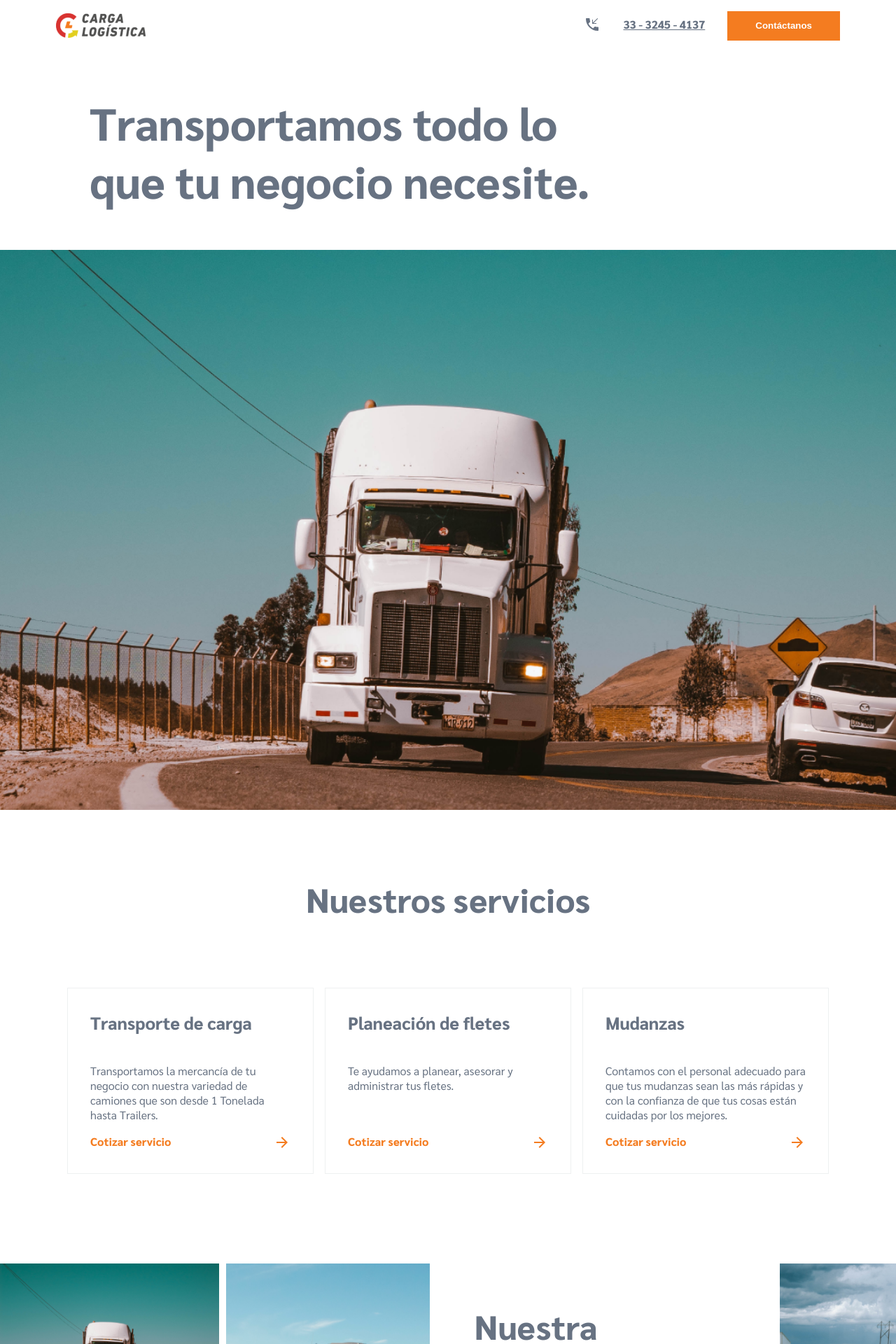
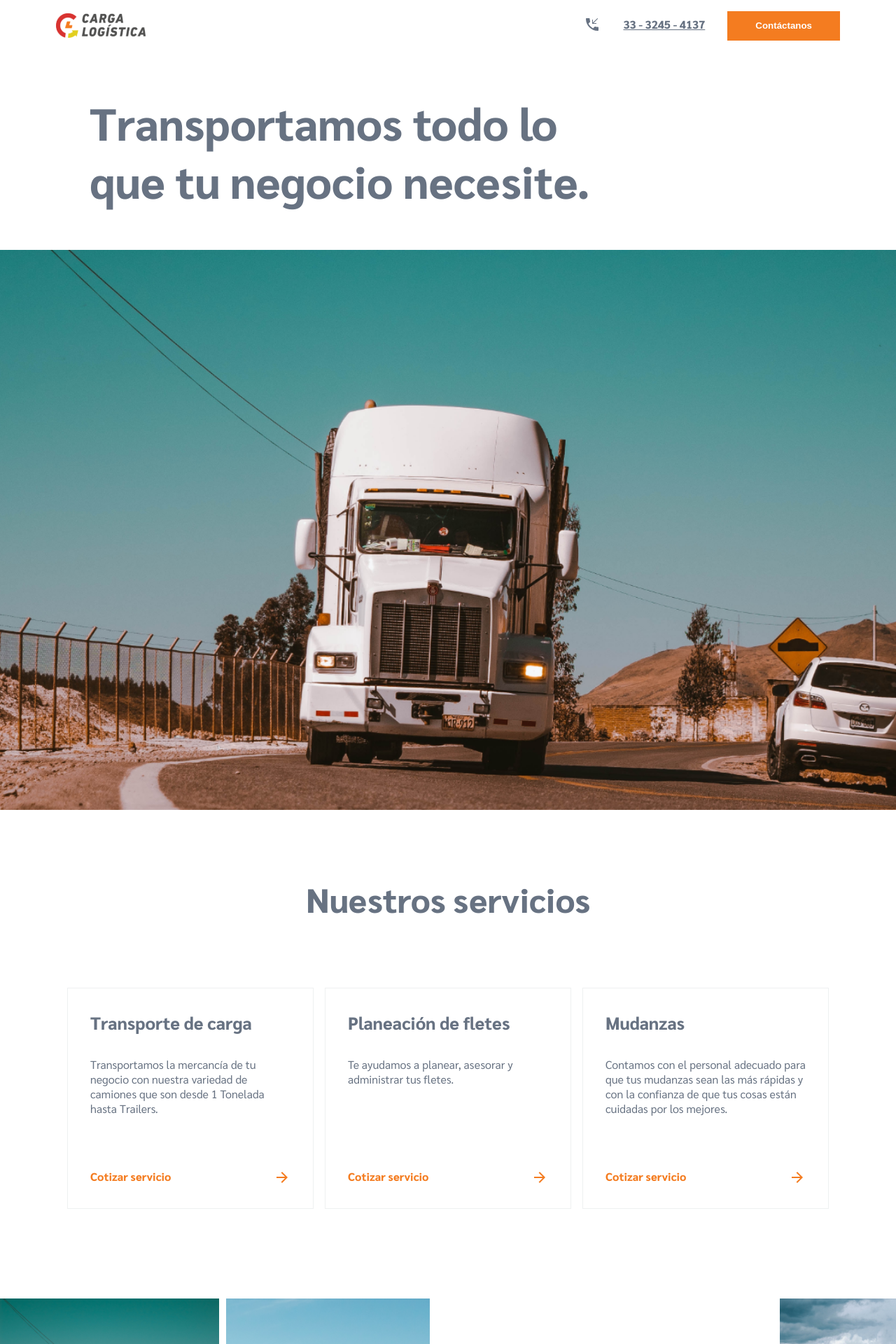
Before and after one commit to MontoyaAndres/carga-logistica, a Next.js app: page / in a window 1280 px wide. Shown: the top 1920 px of the page at 70% size. Built offline with nearby package versions, Linux system fonts and the light colour scheme.

Commit message:
card higher

```diff
--- a/components/Services.tsx
+++ b/components/Services.tsx
@@ -33,9 +33,9 @@ const Wrapper = styled.div`
 
 const Card = styled.div`
   border: solid #eef0f1 1px;
-  height: 200px;
+  height: 250px;
   display: grid;
-  grid-template-rows: 1fr 2fr auto;
+  grid-template-rows: 50px 2fr auto;
   padding: 1em;
   margin-bottom: 1em;
 
```
